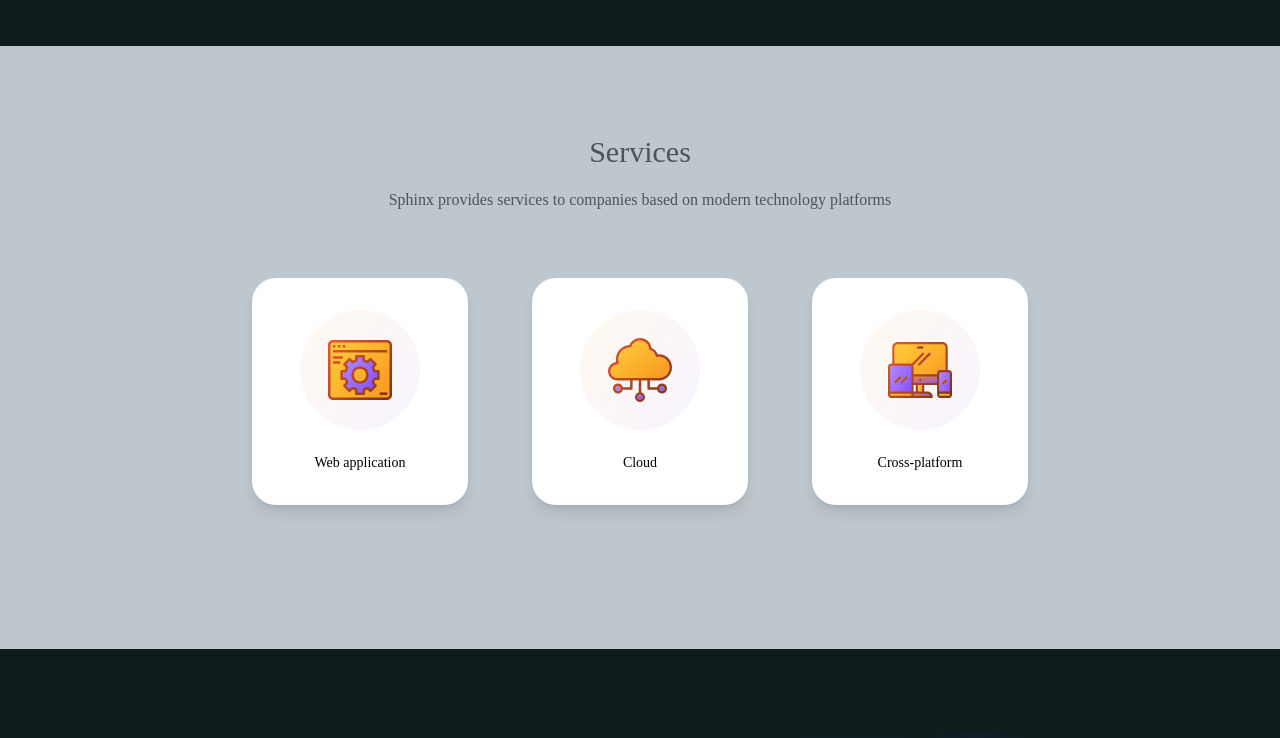
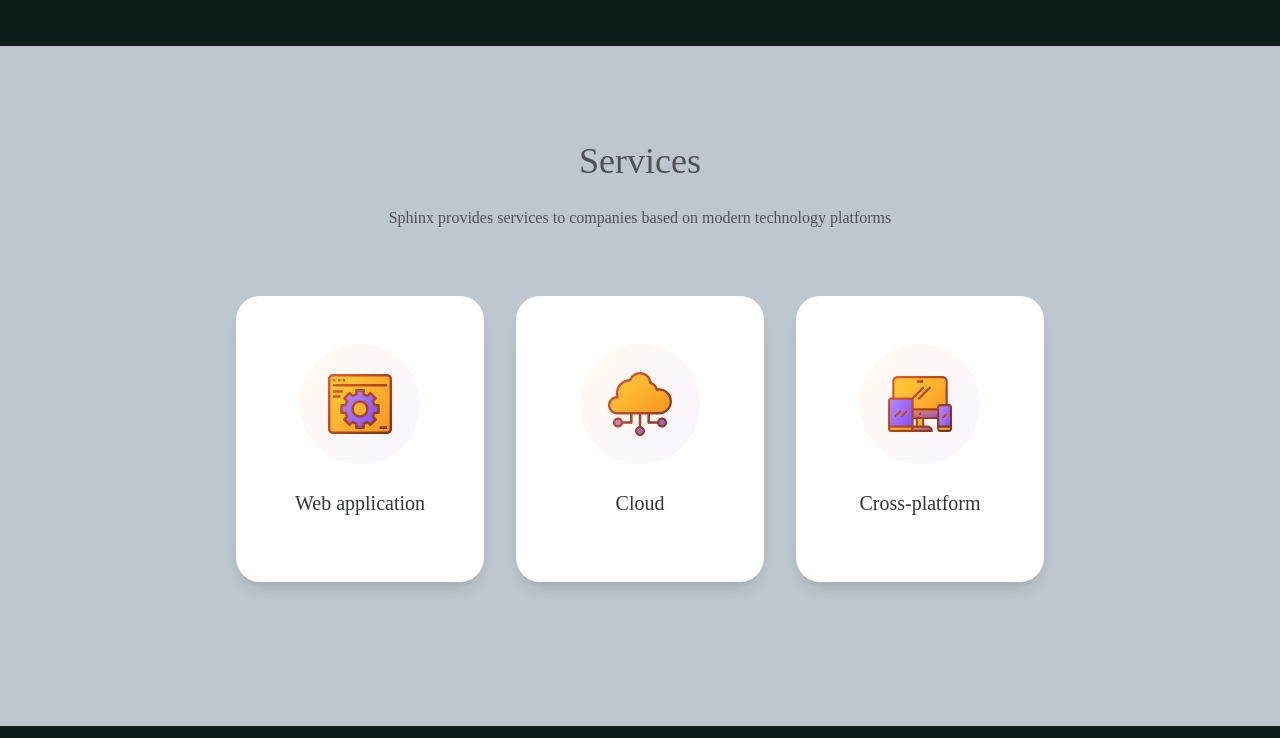
Before and after one commit to sphinx-software/sphinx-website-nextjs, a Next.js app: page / in a window 1280 px wide. Shown: the part 1580-2318 px from the top of the page. Built offline with nearby package versions, Linux system fonts and the light colour scheme; a web font is replaced by a local one.

Commit message:
fix font size

```diff
--- a/components/Home/CompanyService/CompanyService.tsx
+++ b/components/Home/CompanyService/CompanyService.tsx
@@ -28,9 +28,9 @@ const CompanyService: FC = () => {
     <div className=' bg-gray-250 py-20 px-0 lg:px-44 xl:px-56'>
       <div className='max-w-6xl mx-auto'>
         <div className='px-3 text-center'>
-          <h2 className='text-3xl text-gray-450 py-2'>Services</h2>
+          <h2 className='text-36 text-gray-450 py-2'>Services</h2>
           <div className='mt-2'>
-            <p className='text-gray-450 leading-7'>
+            <p className='text-gray-450 leading-7 text-16'>
               Sphinx provides services to companies based on modern technology
               platforms
             </p>
@@ -54,7 +54,8 @@ declare type ServiceProps = {
 
 const Service: FC<ServiceProps> = ({ service }) => {
   return (
-    <div className='flex items-center shadow-lg space-x-6 md:space-x-0 text-xl py-4 md:py-8 pl-10 md:px-12 bg-white rounded-3xl md:flex-col'>
+    <div className='flex items-center shadow-lg space-x-6 md:space-x-0 text-xl bg-white rounded-3xl md:flex-col'>
+      <div className='pt-4 pl-10 md:pt-8 md:px-12 xl:pt-12 xl:px-16'>
         <div className='block md:hidden'>
           <Image
             width={64}
@@ -71,7 +72,8 @@ const Service: FC<ServiceProps> = ({ service }) => {
             alt='Sphinx Software'
           />
         </div>
-      <div className='mt-0 md:mt-4 md:text-sm'>
+      </div>
+      <div className='mt-0 md:mt-4 md:text-xl pb-6 pl-10 md:px-4 md:pb-12 xl:px-8 xl:pb-16 text-black-300'>
         <span>{service.text}</span>
       </div>
     </div>
--- a/components/Home/CompanyTendency/CompanyTendency.tsx
+++ b/components/Home/CompanyTendency/CompanyTendency.tsx
@@ -9,11 +9,11 @@ const CompanyTendency: FunctionComponent = () => {
     >
       <div className='mx-auto max-w-6xl'>
         <div className='text-center mx-auto w-full md:w-2/3'>
-          <h2 className='text-white font-normal text-3xl text-center leading-11'>
+          <h2 className='text-white font-normal text-36 text-center leading-11'>
             The trend of technology-based development is the future trend of the
             world
           </h2>
-          <h3 className='text-center text-gray-350 text-sm py-2 leading-7'>
+          <h3 className='text-center text-gray-350 text-16 py-2 leading-7'>
             Technology to become the competitive advantage of businesses
             increases dramatically.
           </h3>
--- a/tailwind.config.js
+++ b/tailwind.config.js
@@ -2,6 +2,23 @@ module.exports = {
   purge: ['./pages/**/*.{js,ts,jsx,tsx}', './ui/**/*.{js,ts,jsx,tsx}'],
   darkMode: false, // or 'media' or 'class'
   theme: {
+    fontSize: {
+      xs: '.75rem',
+      sm: '.875rem',
+      base: '1rem',
+      lg: '1.125rem',
+      xl: '1.25rem',
+      '2xl': '1.5rem',
+      '3xl': '1.875rem',
+      '4xl': '2.25rem',
+      '5xl': '3rem',
+      '6xl': '4rem',
+      '7xl': '5rem',
+      16: '16px',
+      36: '36px',
+      18: '18px',
+      24: '24px'
+    },
     extend: {
       fontFamily: {
         ABeeZee: ['"ABeeZee"', 'cursive']
@@ -34,6 +51,9 @@ module.exports = {
         },
         violet: {
           550: '#3C2649'
+        },
+        black: {
+          300: '#323439'
         }
       }
     }
```
Lines whose indentation alone changed are shown as unchanged.
